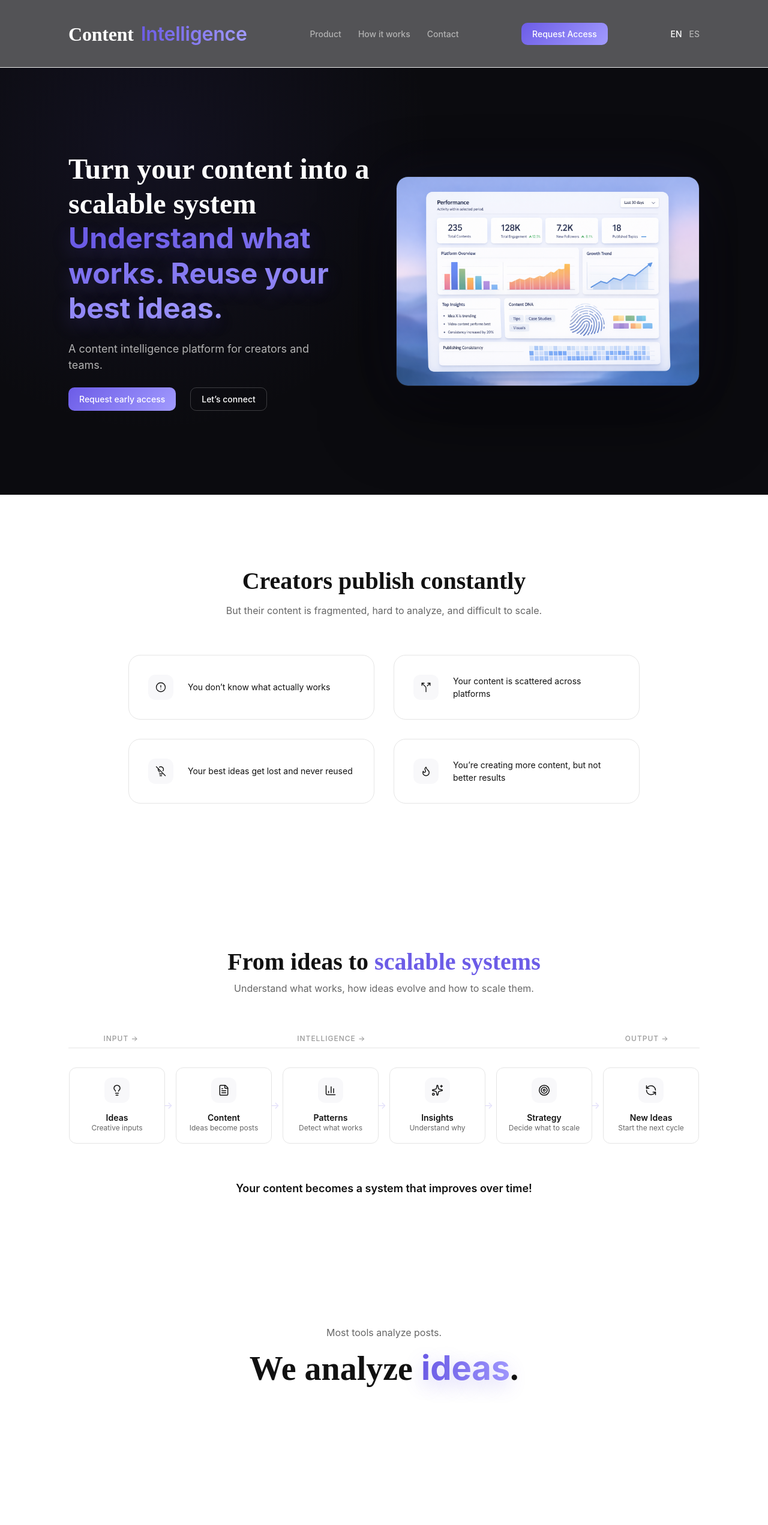
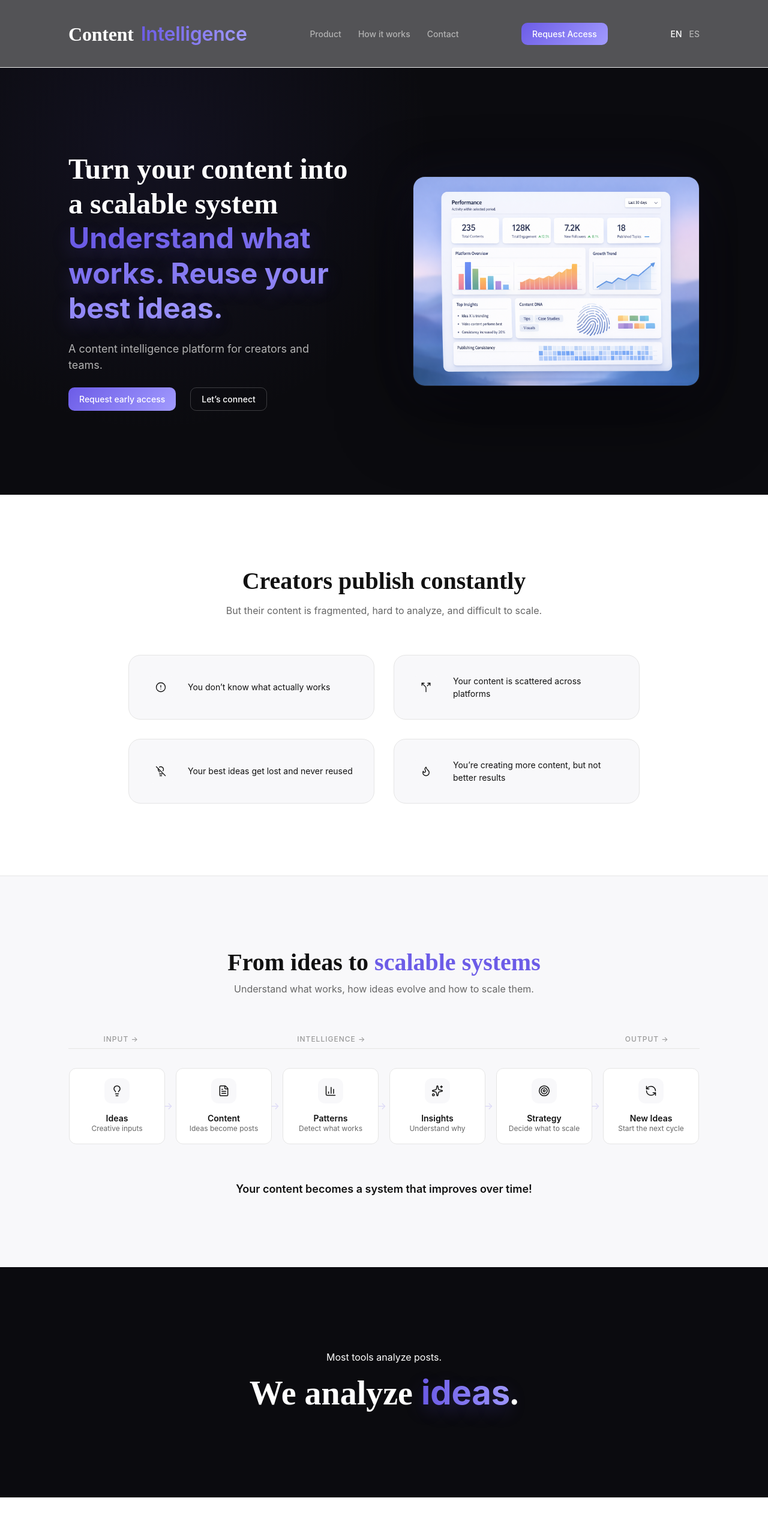
Before and after one commit to ruedalibre/landing-portfolio-content-intelligence-app, a React (Vite) app in the folder landing-portfolio-content-intelligence-app/: page / in a window 1280 px wide. Shown: the top 2543 px of the page at 60% size. Built offline with nearby package versions, Linux system fonts and the light colour scheme.

Commit message:
Finalización armonización de fondos de secciones

```diff
--- a/landing-portfolio-content-intelligence-app/src/styles/layout/_navbar.scss
+++ b/landing-portfolio-content-intelligence-app/src/styles/layout/_navbar.scss
@@ -9,6 +9,8 @@
   backdrop-filter: blur(10px);
 
   border-bottom: 1px solid rgba(255, 255, 255, 0.05);
+  padding: 20px 0;
+  border-bottom: 1px solid #eee;
 }
 
 .navbar__content {
--- a/landing-portfolio-content-intelligence-app/src/styles/sections/_core-insight.scss
+++ b/landing-portfolio-content-intelligence-app/src/styles/sections/_core-insight.scss
@@ -2,7 +2,7 @@
 
 .core-insight {
   padding: $space-9 0;
-  background: $color-bg-light;
+  background: $color-bg-dark;
   text-align: center;
 }
 
@@ -15,7 +15,7 @@
 .core-insight__pre {
   font-family: $font-sans;
   font-size: $fs-md;
-  color: $color-text-secondary;
+  color: $color-text-white;
 
   margin-bottom: $space-2;
 }
@@ -27,7 +27,7 @@
   font-weight: $fw-bold;
   line-height: $lh-tight;
 
-  color: $color-text-primary;
+  color: $color-text-white;
 }
 
 /* HIGHLIGHT */
--- a/landing-portfolio-content-intelligence-app/src/styles/sections/_cta.scss
+++ b/landing-portfolio-content-intelligence-app/src/styles/sections/_cta.scss
@@ -3,13 +3,7 @@
 .cta {
   padding: $space-9 0;
   text-align: center;
-
-  background: radial-gradient(
-      circle at center,
-      rgba(108, 92, 231, 0.15),
-      transparent 60%
-    ),
-    $color-bg-dark;
+  background: $color-bg-dark;
 }
 
 .cta__content {
--- a/landing-portfolio-content-intelligence-app/src/styles/sections/_layout.scss
+++ b/landing-portfolio-content-intelligence-app/src/styles/sections/_layout.scss
@@ -7,16 +7,7 @@
 }
 
 .section {
-  padding: 80px 0;
-
-  &--light {
-    background: #f5f5f5;
-  }
-
-  &--dark {
-    background: #111;
-    color: white;
-  }
+  padding: $space-8 0;
 }
 
 .center {
@@ -26,43 +17,20 @@
 .grid--2 {
   display: grid;
   grid-template-columns: repeat(2, 1fr);
-  gap: 16px;
-  margin-top: 24px;
+  gap: $space-3;
 }
 
 .card {
-  padding: 20px;
-  border: 1px solid #ddd;
+  padding: $space-3;
+  border: 1px solid $color-border;
   border-radius: 12px;
 }
 
 .placeholder {
-  background: #ddd;
+  background: $color-surface;
   height: 200px;
+
   display: flex;
   align-items: center;
   justify-content: center;
 }
-
-.hero__grid,
-.solution__grid {
-  display: grid;
-  grid-template-columns: 1fr 1fr;
-  gap: 40px;
-}
-
-.navbar {
-  padding: 20px 0;
-  border-bottom: 1px solid #eee;
-}
-
-.core-insight {
-  padding: 100px 0;
-  text-align: center;
-}
-
-.cta {
-  background: #111;
-  color: white;
-  padding: 80px 0;
-}
--- a/landing-portfolio-content-intelligence-app/src/styles/sections/_problem.scss
+++ b/landing-portfolio-content-intelligence-app/src/styles/sections/_problem.scss
@@ -52,7 +52,7 @@
   border-radius: 20px;
   border: 1px solid $color-border;
 
-  background: white;
+  background: $color-surface;
 
   text-align: left;
 
--- a/landing-portfolio-content-intelligence-app/src/styles/sections/_product-visuals.scss
+++ b/landing-portfolio-content-intelligence-app/src/styles/sections/_product-visuals.scss
@@ -2,7 +2,8 @@
 
 .product-visuals {
   padding: $space-9 0;
-  background: $color-bg-light;
+  background: $color-surface;
+  border-top: 1px solid $color-border;
 }
 
 .product-visuals__content {
--- a/landing-portfolio-content-intelligence-app/src/styles/sections/_solution.scss
+++ b/landing-portfolio-content-intelligence-app/src/styles/sections/_solution.scss
@@ -6,7 +6,8 @@
 
 .solution {
   padding: $space-8 0;
-  background: $color-bg-light;
+  background: $color-surface;
+  border-top: 1px solid $color-border;
 }
 
 .solution__content {
--- a/landing-portfolio-content-intelligence-app/src/styles/sections/_vision.scss
+++ b/landing-portfolio-content-intelligence-app/src/styles/sections/_vision.scss
@@ -2,9 +2,16 @@
 
 .vision {
   padding: $space-9 0;
-  background: $color-bg-dark;
+  background:
+    radial-gradient(
+      circle at 50% 30%,
+      rgba(108, 92, 231, 0.15),
+      transparent 60%
+    ),
+    $color-surface;
   color: white;
   text-align: center;
+  border-top: 1px solid $color-border;
 }
 
 .vision__content {
@@ -17,7 +24,7 @@
   font-family: $font-serif;
   font-size: 44px;
   font-weight: $fw-semibold;
-
+  color: $color-text-primary;
   margin-bottom: $space-3;
 
   /* ✨ glow sutil */
@@ -27,6 +34,6 @@
 /* TEXT */
 .vision__text {
   font-size: $fs-md;
-  color: $color-text-white-muted;
+  color: $color-text-secondary;
   line-height: $lh-normal;
 }
```
